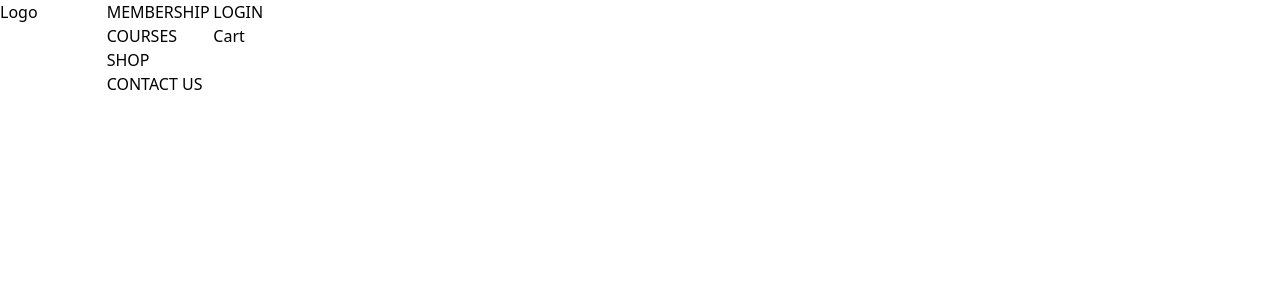
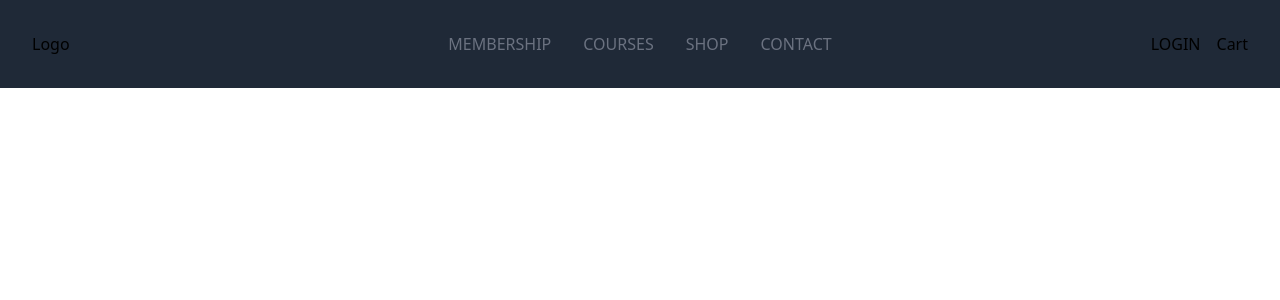
Before and after one commit to v-lahutik/FitZone-Gym-and-E-shop, a React (Vite) app in the folder Frontend/: page / in a window 1280 px wide. Shown: the top 300 px of the page. Built offline with nearby package versions, Linux system fonts and the light colour scheme.

Commit message:
header base done

```diff
--- a/Frontend/src/components/Header.tsx
+++ b/Frontend/src/components/Header.tsx
@@ -1,20 +1,24 @@
 export default function Header() {
   return (
-    <header className="grid grid-cols-12 min-h-[100px]">
-      <div>Logo</div>
-      <div>
-        <nav className="flex items-center">
-          <ul>
-            <li>MEMBERSHIP</li>
-            <li>COURSES</li>
-            <li>SHOP</li>
-            <li>CONTACT US</li>
+    <header className="bg-gray-800 flex items-center p-4 sm:p-8 justify-between min-h-[50px] my-auto">
+      <div className="basis-1/4">Logo</div>
+
+      <div className="sm:hidden">BurgerIcon</div>
+      <div className="basis-1/2 flex justify-evenly">
+        <nav>
+          <ul className="hidden sm:flex space-x-8">
+            <li className="text-gray-500 hover:text-gray-400">MEMBERSHIP</li>
+            <li className="text-gray-500 hover:text-gray-400">COURSES</li>
+            <li className="text-gray-500 hover:text-gray-400">SHOP</li>
+            <li className="text-gray-500 hover:text-gray-400">CONTACT</li>
           </ul>
         </nav>
       </div>
-      <div>
-        <button>LOGIN</button>
-        <div>Cart</div>
+      <div className="basis-1/4 flex justify-end">
+        <div>
+          <button>LOGIN</button>
+        </div>
+        <div className="ml-4">Cart</div>
       </div>
     </header>
   );
```
